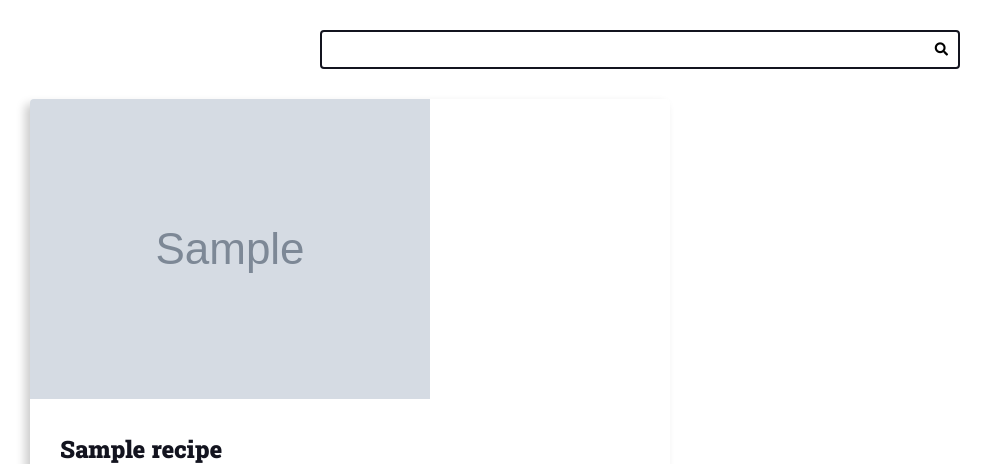
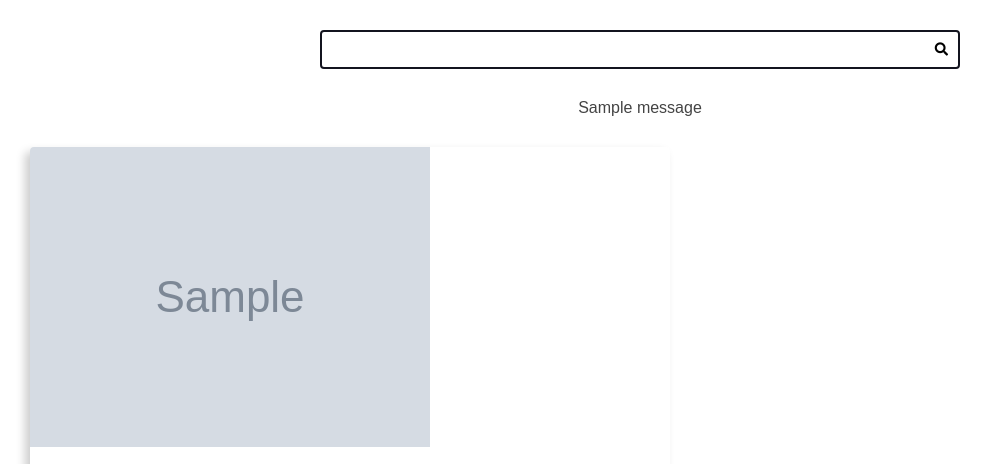
Before and after one commit to luisgs7/dj-recipes, a Django app: page /recipes/category/1/ in a window 1280 px wide. Shown: the part 113-577 px from the top of the page, without its empty margins (0-1001 px from the left). Run offline with Django 3.2, Linux system fonts and the light colour scheme; tables that the repository leaves empty hold one stand-in row (values such as "Sample post"); grey boxes marked "Sample" are stand-in pictures; one stand-in notice (Sample message) is shown.

Commit message:
add message the template home

```diff
--- a/recipes/templates/recipes/pages/home.html
+++ b/recipes/templates/recipes/pages/home.html
@@ -3,6 +3,14 @@
 {% block title %}Home{% endblock title %}
 
 {% block content %}
+
+{% if messages %}
+<div class="main-content center container">
+    {% for message in messages %}
+        {{ message }}
+    {% endfor %}
+</div>
+{% endif %}
 
 <div class="main-content main-content-list container">
     {% for recipe in recipes %}
```
